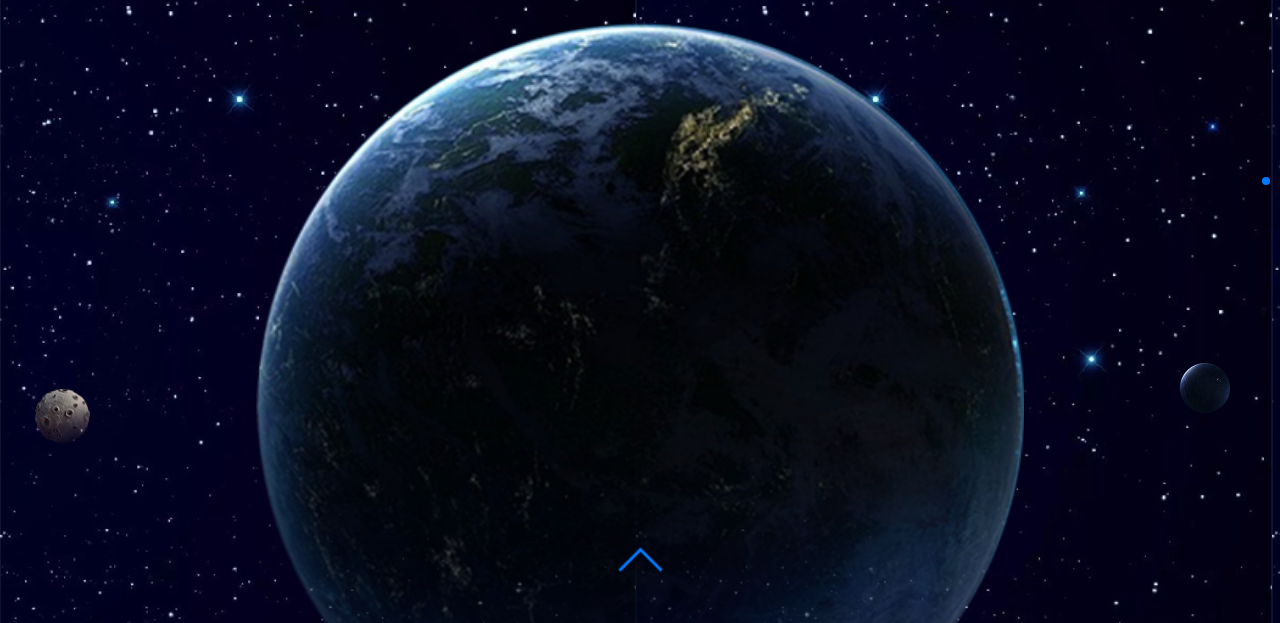
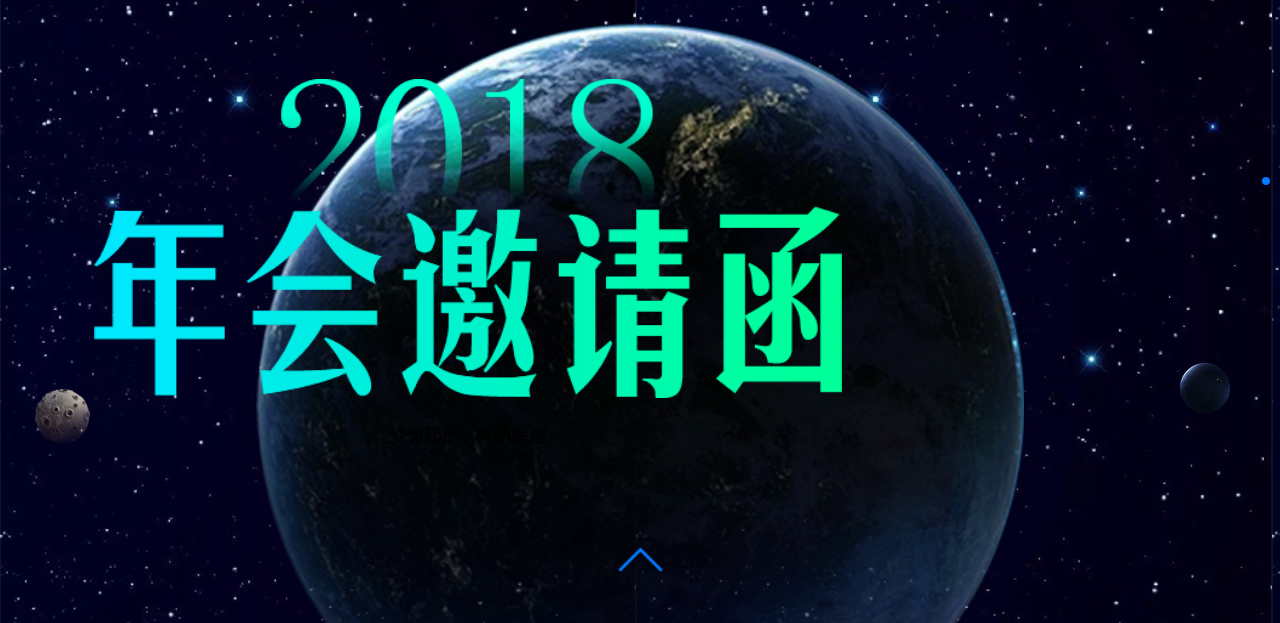
Before and after one commit to lichaoA/lichaoA.github.io, a plain HTML site: page weichangjing/index.html in a window 1280 px wide. Shown: the part 177-800 px from the top of the page. Drawn offline with nearby package versions, Linux system fonts and the light colour scheme.

Commit message:
完成首页文字

```diff
--- a/weichangjing/css/style.css
+++ b/weichangjing/css/style.css
@@ -77,3 +77,15 @@ body {
     width: 60%;
     margin-left: -30%;
 }
+
+/*首页文字部分*/
+.s1 .main{
+    position: absolute;
+    top: 32%;
+}
+.s1 .main img:nth-of-type(1){
+    width: 40%;
+}
+.s1 .main img:nth-of-type(2){
+    width: 80%;
+}
--- a/weichangjing/index.html
+++ b/weichangjing/index.html
@@ -24,7 +24,7 @@
                     <img src="img/4.png" alt="">
                     <img src="img/6.png" alt="">
                 </div>
-                <div class="main" style="display: none;">
+                <div class="main">
                     <img src="img/7.png" alt="">
                     <img src="img/8.png" alt="">
                     <p class="img9">梦想起航 . 再创辉煌</p>
```
